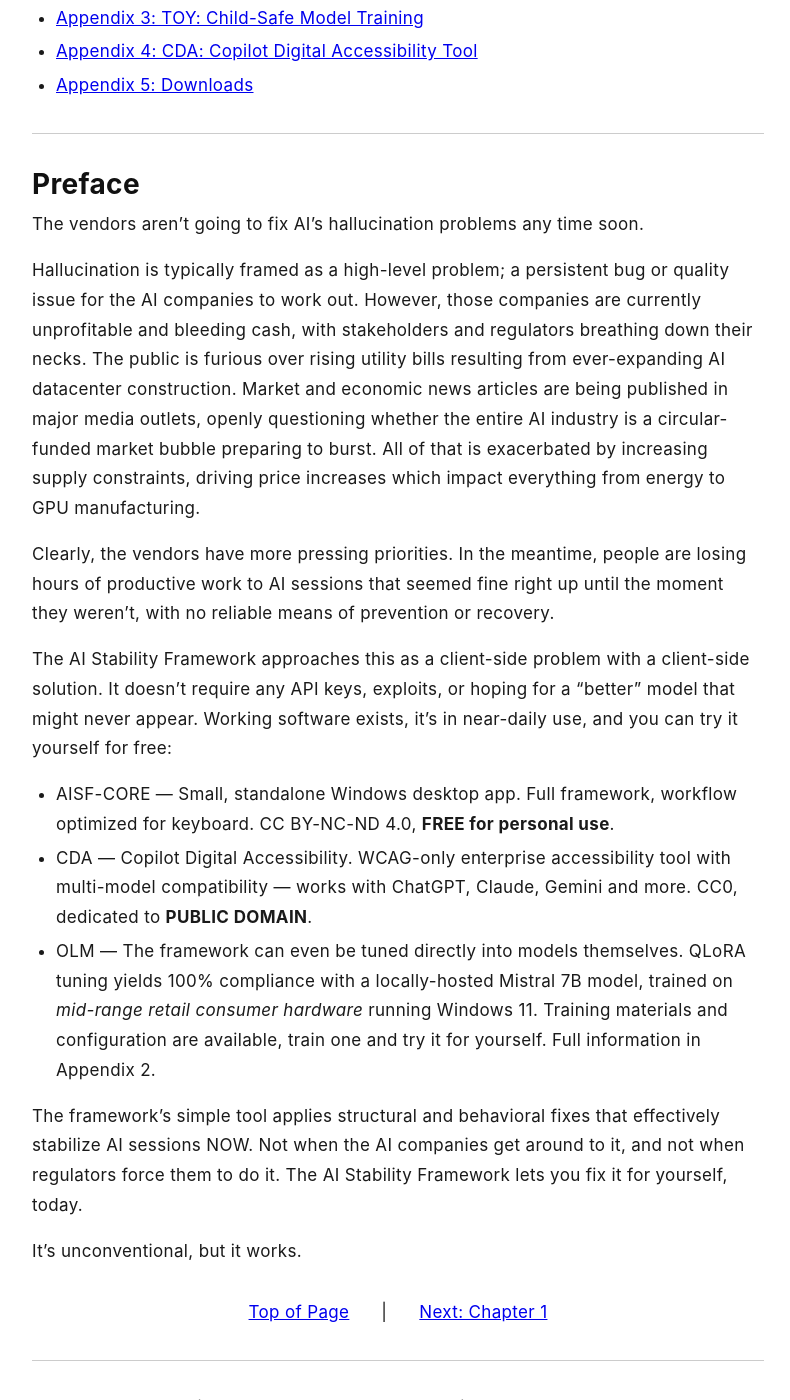
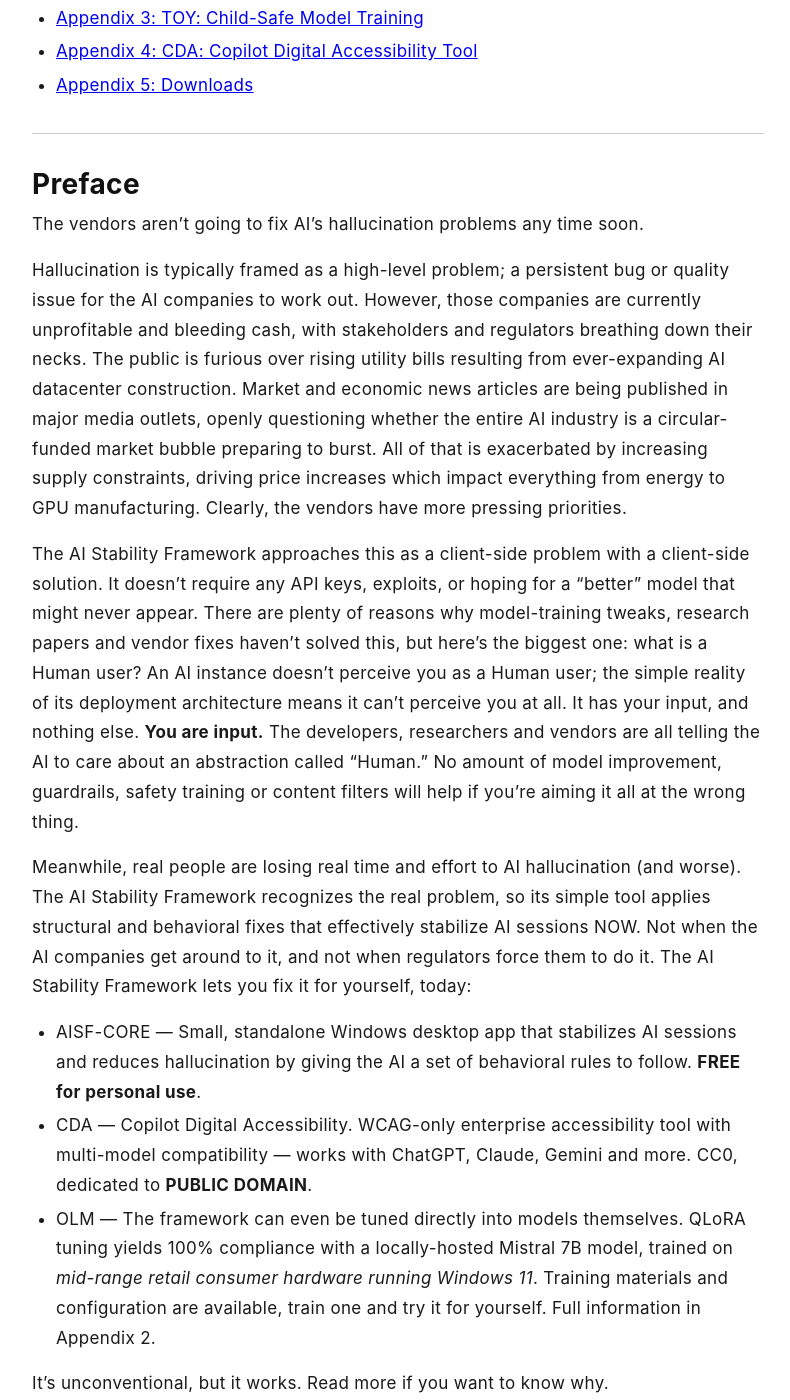
Before and after one commit to rojaslen/AISF-WEB, a Jekyll site: the page built from index.md, in a window 1280 px wide and 1400 px high, scrolled down 692 px. Shown: the whole window, without its empty margins (242-1032 px from the left). Built offline with Jekyll 4.4.1, drawn with Linux system fonts in a browser that asks for light colours; some web fonts are replaced.

Commit message:
Update preface with paradigm framing; add logo TM serial 99749758
- Restructure preface: human-as-input observation now precedes tools list
- Strengthen AISF-CORE bullet description; tighten closer
- Add USPTO logo mark serial # 99749758 to TM notices in apx02, apx03, apx04
- Update CLAUDE.md and MAIN_PROJECT_README.md with both TM serial numbers

Co-Authored-By: Claude Sonnet 4.6 <noreply@anthropic.com>

```diff
--- a/index.md
+++ b/index.md
@@ -33,19 +33,17 @@ nav_order: 1
 
 The vendors aren't going to fix AI's hallucination problems any time soon.
 
-Hallucination is typically framed as a high-level problem; a persistent bug or quality issue for the AI companies to work out. However, those companies are currently unprofitable and bleeding cash, with stakeholders and regulators breathing down their necks. The public is furious over rising utility bills resulting from ever-expanding AI datacenter construction. Market and economic news articles are being published in major media outlets, openly questioning whether the entire AI industry is a circular-funded market bubble preparing to burst. All of that is exacerbated by increasing supply constraints, driving price increases which impact everything from energy to GPU manufacturing.
+Hallucination is typically framed as a high-level problem; a persistent bug or quality issue for the AI companies to work out. However, those companies are currently unprofitable and bleeding cash, with stakeholders and regulators breathing down their necks. The public is furious over rising utility bills resulting from ever-expanding AI datacenter construction. Market and economic news articles are being published in major media outlets, openly questioning whether the entire AI industry is a circular-funded market bubble preparing to burst. All of that is exacerbated by increasing supply constraints, driving price increases which impact everything from energy to GPU manufacturing. Clearly, the vendors have more pressing priorities.
 
-Clearly, the vendors have more pressing priorities. In the meantime, people are losing hours of productive work to AI sessions that seemed fine right up until the moment they weren't, with no reliable means of prevention or recovery.
+The AI Stability Framework approaches this as a client-side problem with a client-side solution. It doesn't require any API keys, exploits, or hoping for a "better" model that might never appear. There are plenty of reasons why model-training tweaks, research papers and vendor fixes haven't solved this, but here's the biggest one: what is a Human user? An AI instance doesn't perceive you as a Human user; the simple reality of its deployment architecture means it can't perceive you at all. It has your input, and nothing else. **You are input.** The developers, researchers and vendors are all telling the AI to care about an abstraction called "Human." No amount of model improvement, guardrails, safety training or content filters will help if you're aiming it all at the wrong thing.
 
-The AI Stability Framework approaches this as a client-side problem with a client-side solution. It doesn't require any API keys, exploits, or hoping for a "better" model that might never appear. Working software exists, it's in near-daily use, and you can try it yourself for free:
+Meanwhile, real people are losing real time and effort to AI hallucination (and worse). The AI Stability Framework recognizes the real problem, so its simple tool applies structural and behavioral fixes that effectively stabilize AI sessions NOW. Not when the AI companies get around to it, and not when regulators force them to do it. The AI Stability Framework lets you fix it for yourself, today:
 
-  - AISF-CORE — Small, standalone Windows desktop app. Full framework, workflow optimized for keyboard. CC BY-NC-ND 4.0, **FREE for personal use**.
+  - AISF-CORE — Small, standalone Windows desktop app that stabilizes AI sessions and reduces hallucination by giving the AI a set of behavioral rules to follow. **FREE for personal use**.
   - CDA — Copilot Digital Accessibility. WCAG-only enterprise accessibility tool with multi-model compatibility — works with ChatGPT, Claude, Gemini and more. CC0, dedicated to **PUBLIC DOMAIN**.
-  - OLM — The framework can even be tuned directly into models themselves. QLoRA tuning yields 100% compliance with a locally-hosted Mistral 7B model, trained on *mid-range retail consumer hardware* running Windows 11. Training materials and configuration are available, train one and try it for yourself. Full information in Appendix 2.
+  - OLM — The framework can even be tuned directly into models themselves. QLoRA tuning yields 100% compliance with a locally-hosted Mistral 7B model, trained on *mid-range retail consumer hardware running Windows 11*. Training materials and configuration are available, train one and try it for yourself. Full information in Appendix 2.
 
-The framework's simple tool applies structural and behavioral fixes that effectively stabilize AI sessions NOW. Not when the AI companies get around to it, and not when regulators force them to do it. The AI Stability Framework lets you fix it for yourself, today.
-
-It's unconventional, but it works.
+It's unconventional, but it works. Read more if you want to know why.
 
 <div class="chapter-nav"><a href="/ch01-temporal">Next: Chapter 1</a> | <a href="#toc">Top of Page</a></div>
 
```
Also changed, not shown: apx02-olm.md (+2 -2 lines), apx03-toy.md (+2 -2 lines), apx04-cda.md (+2 -2 lines), .claude/CLAUDE.md, .claude/MAIN_PROJECT_README.md.
